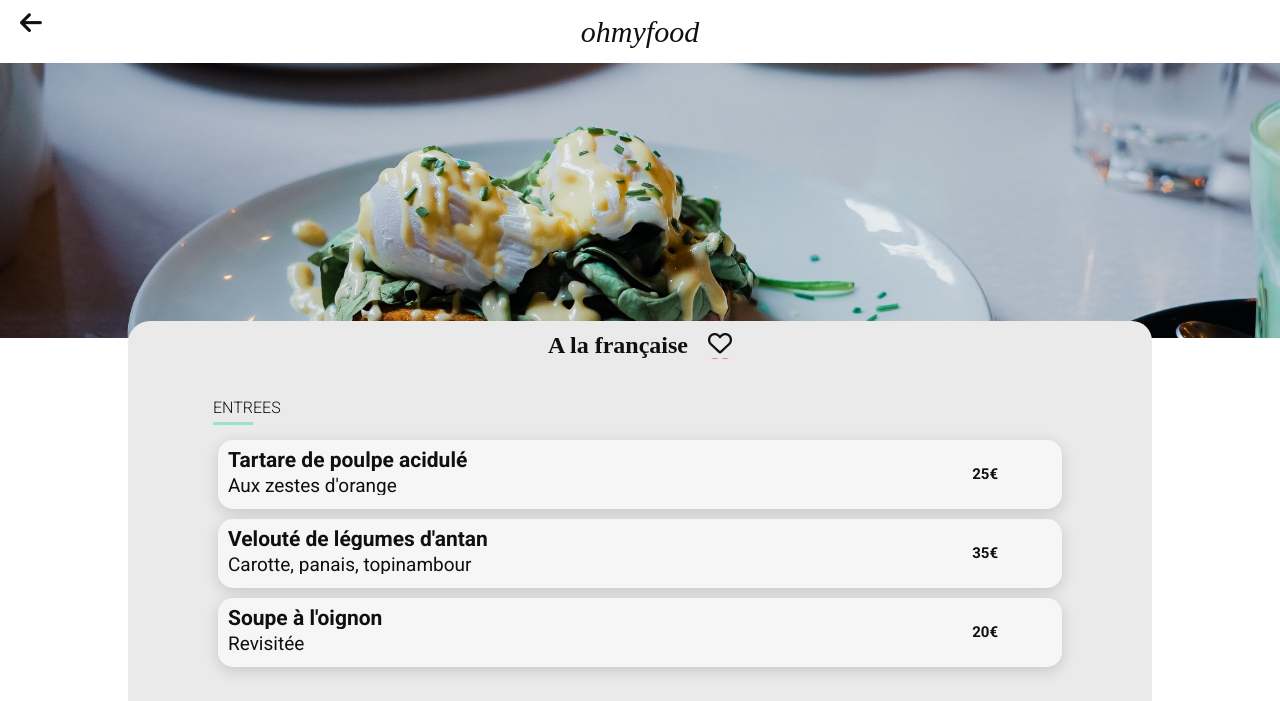
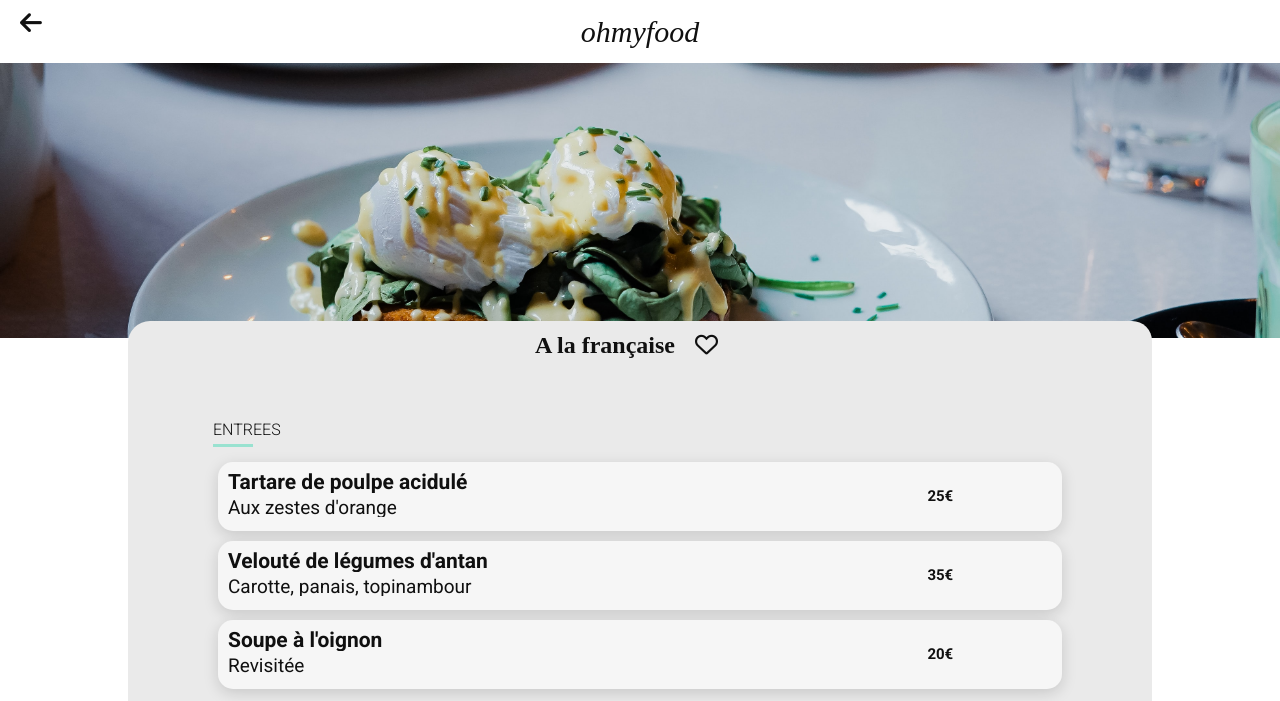
Before and after one commit to imen04234/project-4-oc, a website: page a-la-française.html in a window 1280 px wide. Shown: the top 701 px of the page. Drawn offline with Linux system fonts and the light colour scheme; a web font is replaced by a local one.

Commit message:
correction evaluation

```diff
--- a/sass/layout/_body.scss
+++ b/sass/layout/_body.scss
@@ -31,40 +31,31 @@ h3 {
 
 .heart {
   position: relative;
-  overflow: hidden;
+  width: 50px; /* Ajuste la taille selon vos besoins */
+  height: 50px;
 }
 
 .fa-heart {
-  display: flex;
-  justify-content: center;
-  align-items: center;
-  font-size: 24px;
+  font-size: 23px;
 }
 
-.fa-heart.full {
+.heart .fa-heart.full {
   position: absolute;
+  top: 0;
   left: 0;
-  top: 25px;
+  color: transparent;
   background: linear-gradient(
     0deg,
     rgba(171, 94, 220, 1) 0%,
-    rgba(223, 111, 218, 1) 58%
+    rgba(223, 111, 218, 1) 60%
   );
-  -webkit-text-fill-color: transparent;
   -webkit-background-clip: text;
-  transition: 0.3s ease;
+  background-clip: text;
+  clip-path: inset(100%); /* Cache complètement le cœur plein */
+  transition: clip-path 0.5s ease; /* Transition pour l'effet de remplissage */
 }
 
 .heart:hover .fa-heart.full {
-  top: 0;
+  clip-path: inset(0); /* Remplit progressivement le cœur du bas vers le haut */
+  font-size: 24px;
 }
-
-.heart:hover .fa-heart.empty {
-  background: linear-gradient(
-    0deg,
-    rgba(171, 94, 220, 1) 0%,
-    rgba(223, 111, 218, 1) 58%
-  );
-  -webkit-text-fill-color: transparent;
-  -webkit-background-clip: text;
-}
--- a/sass/layout/_menus.scss
+++ b/sass/layout/_menus.scss
@@ -152,7 +152,6 @@ img {
     }
 
     .tabs-menu {
-      width: 100%;
       padding: 15px;
       display: flex;
       flex-direction: column;
@@ -200,6 +199,7 @@ img {
           overflow: hidden;
 
           h3 {
+            width: 90%;
             margin-bottom: 5px;
             font-size: 18px;
             text-overflow: ellipsis;
@@ -207,6 +207,7 @@ img {
             overflow: hidden;
           }
           p {
+            width: 90%;
             text-overflow: ellipsis;
             white-space: nowrap;
             overflow: hidden;
@@ -223,6 +224,7 @@ img {
         display: flex;
         align-items: center;
         font-size: 15px;
+        width: 10%;
       }
 
       .check-selection {
--- a/sass/layout/_restaurants-responsive.scss
+++ b/sass/layout/_restaurants-responsive.scss
@@ -25,7 +25,7 @@
         margin-left: 10px;
       }
       .tabs-menu {
-        width: 100%;
+        width: 80%;
         .tabs-menu {
           height: 69px;
 
```
Also changed, not shown: style.css, 1 other file.
